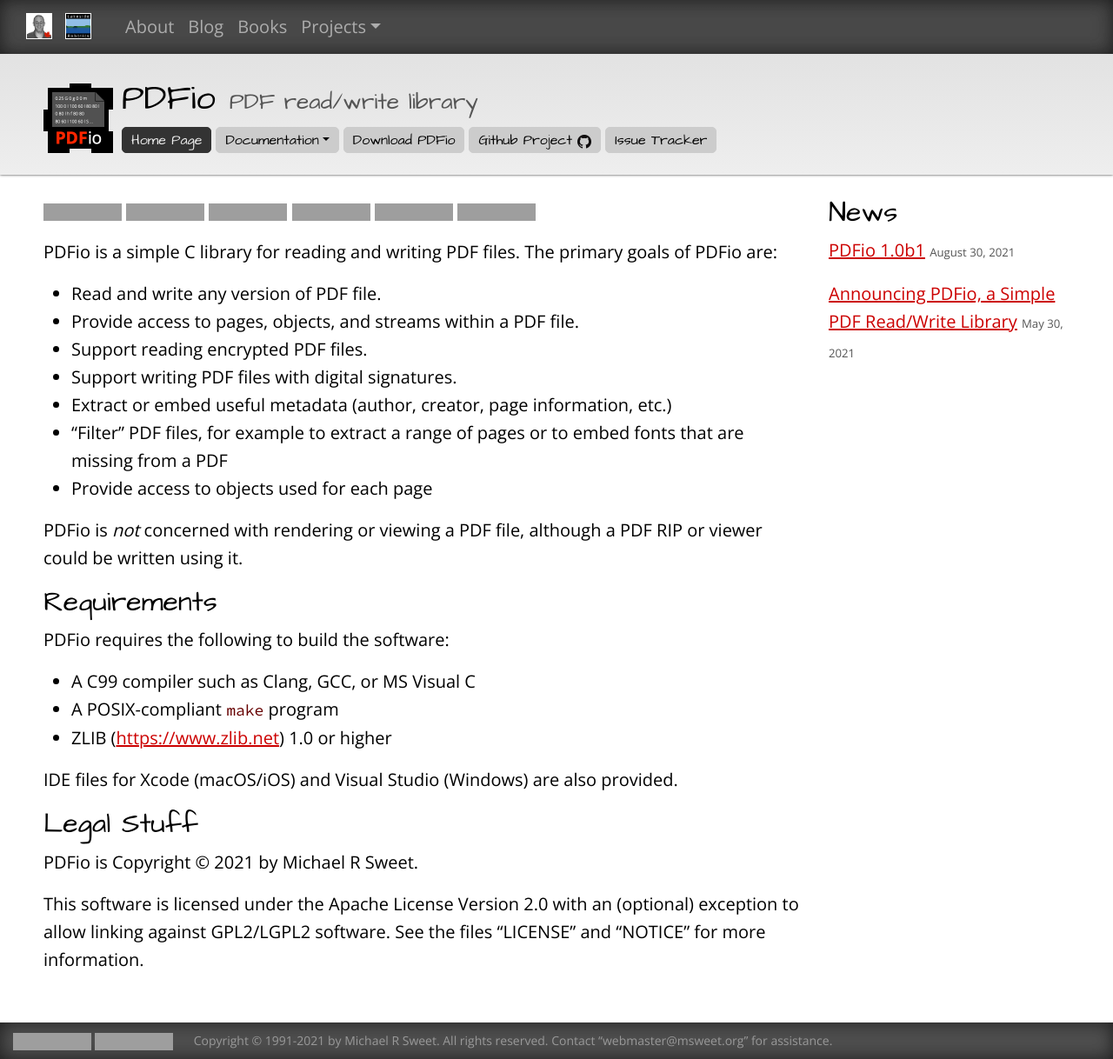
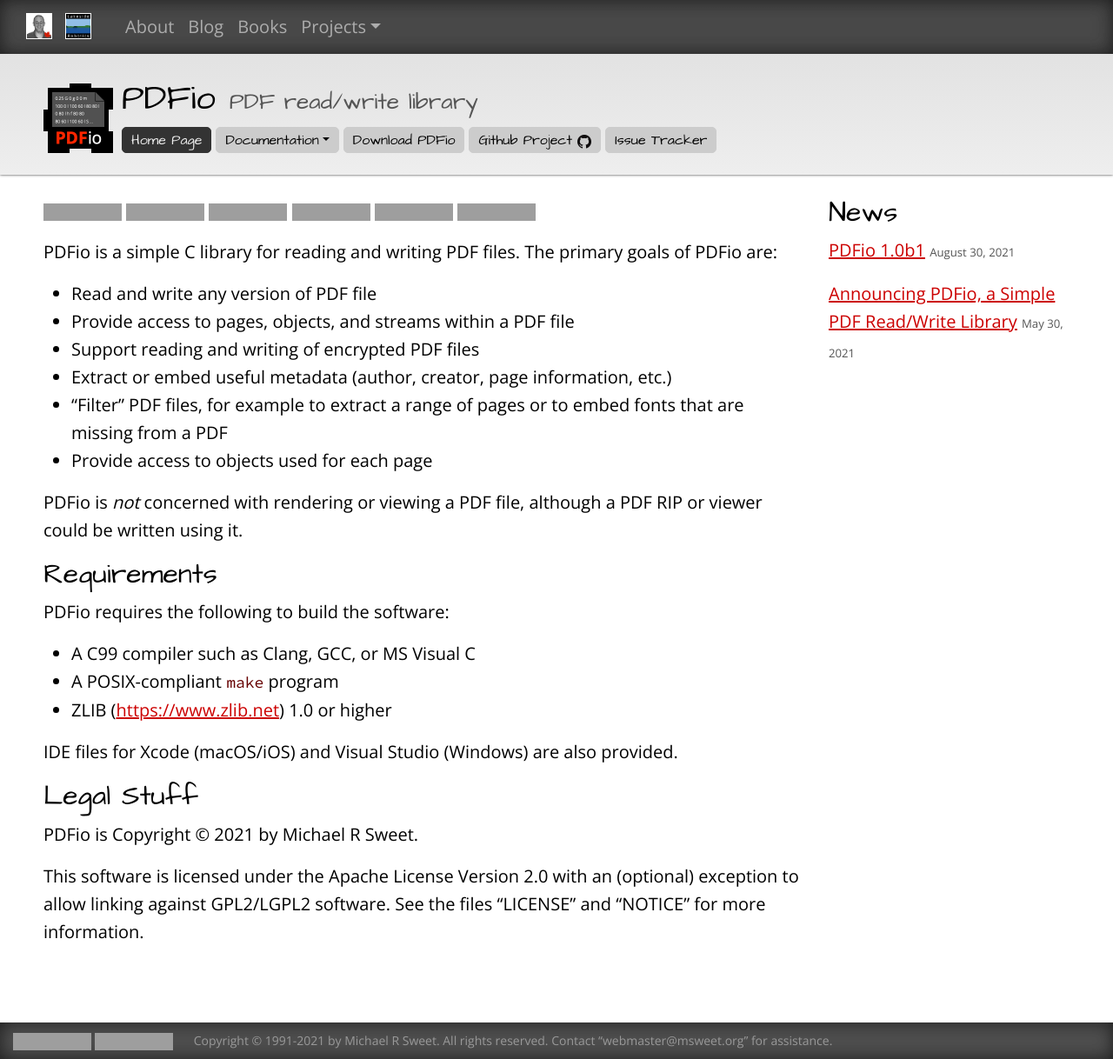
Before and after one commit to michaelrsweet/michaelrsweet.github.com, a Jekyll site: the page built from pdfio/index.md, in a window 1280 px wide and 1218 px high, cut to the strip 0-1218 px from the top of the window. Shown: the whole strip at 87% size. Built offline with Jekyll 4.4.1, drawn with Linux system fonts in a browser that asks for light colours; grey boxes are pictures that could not be loaded.

Commit message:
Update PDFio summary text.

```diff
--- a/pdfio/index.md
+++ b/pdfio/index.md
@@ -22,10 +22,9 @@
 PDFio is a simple C library for reading and writing PDF files.  The primary
 goals of PDFio are:
 
-- Read and write any version of PDF file.
-- Provide access to pages, objects, and streams within a PDF file.
-- Support reading encrypted PDF files.
-- Support writing PDF files with digital signatures.
+- Read and write any version of PDF file
+- Provide access to pages, objects, and streams within a PDF file
+- Support reading and writing of encrypted PDF files
 - Extract or embed useful metadata (author, creator, page information, etc.)
 - "Filter" PDF files, for example to extract a range of pages or to embed fonts
   that are missing from a PDF
```
